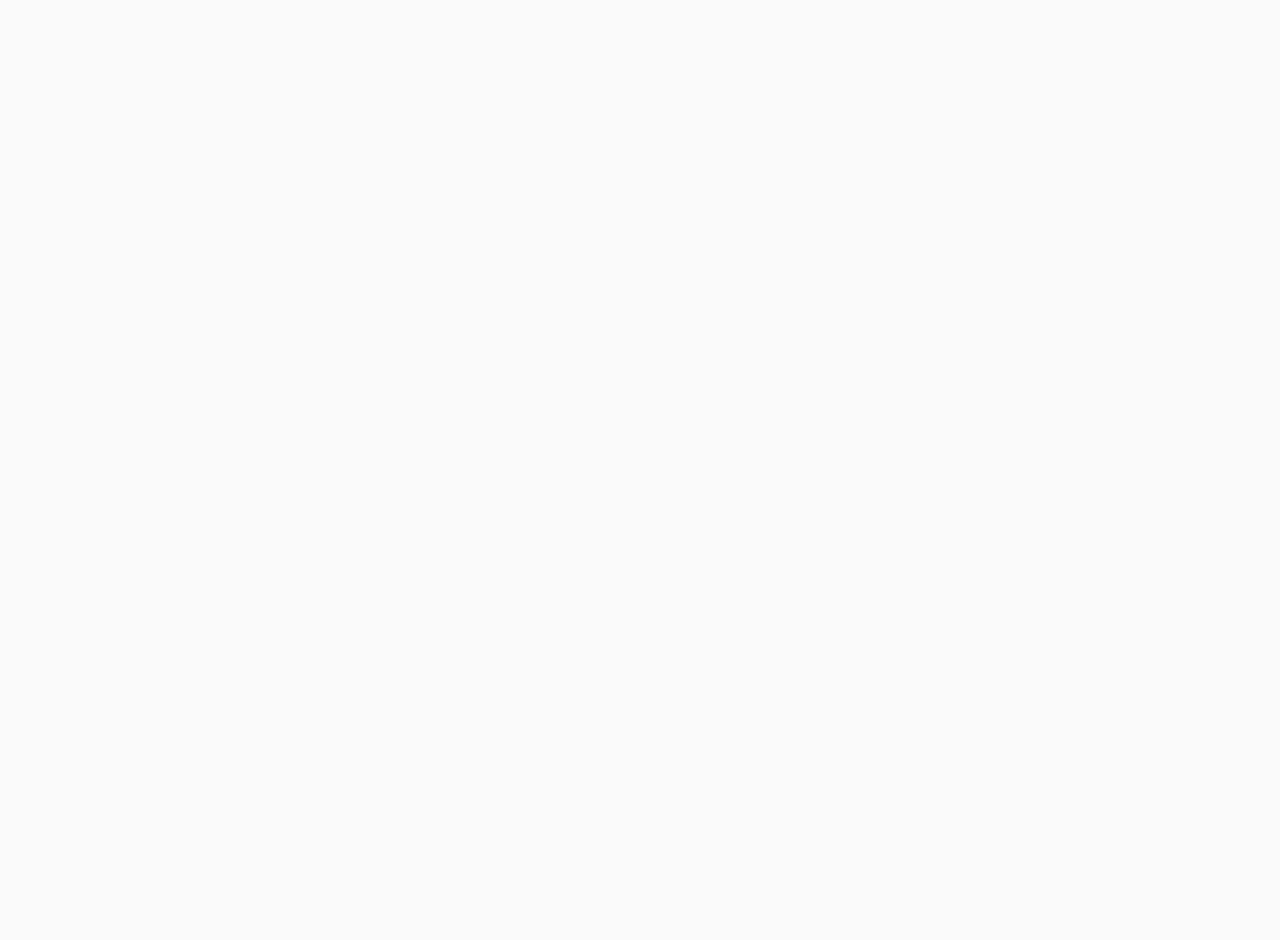
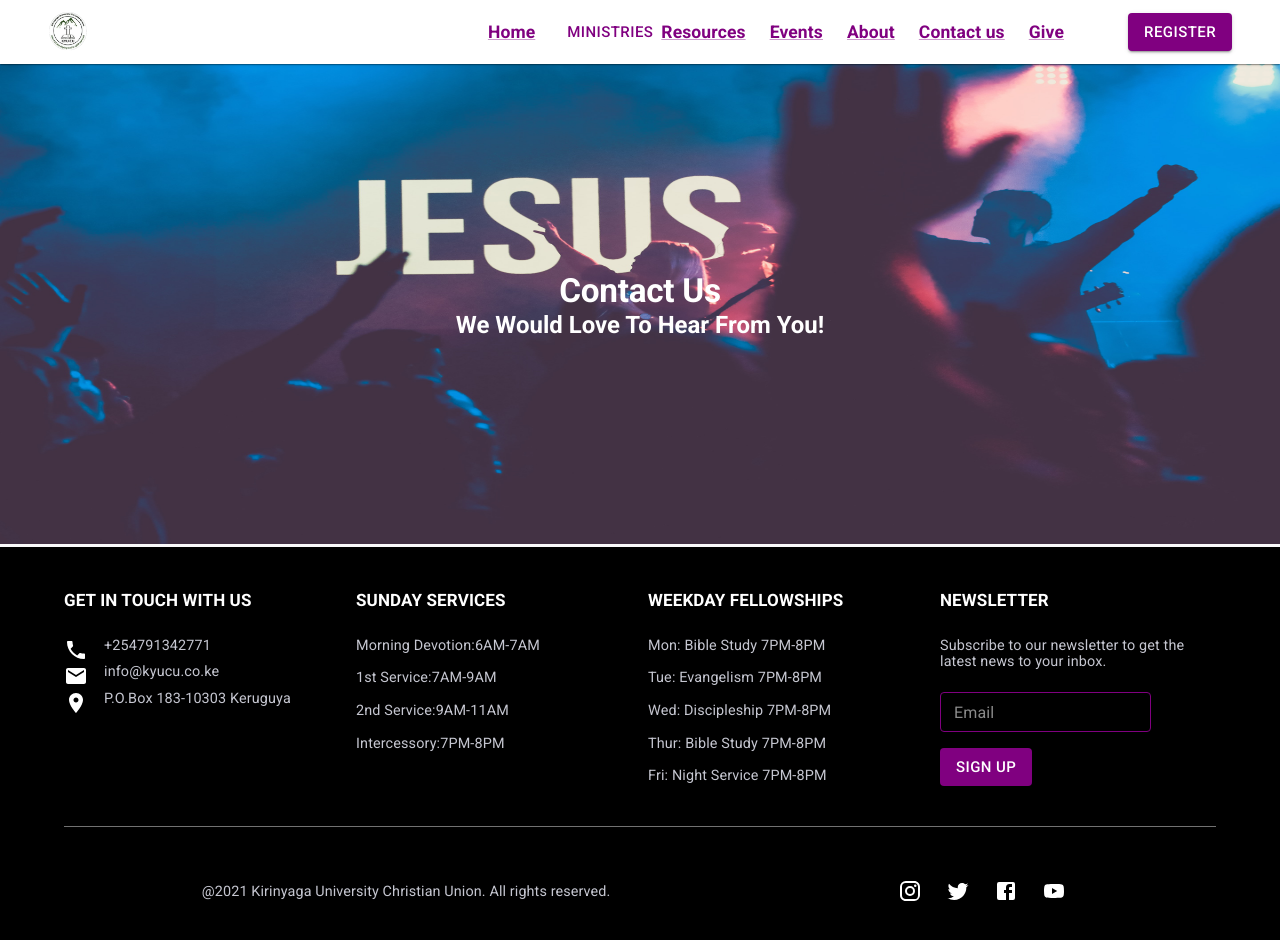
Before and after one commit to KyU-Christian-Union/kyucuwebapp, a React (Create React App) app: page /contactUs in a window 1280 px wide. Shown: the top 940 px of the page. Before the commit the page ends 800 px from the top, so only its background shows below. Built offline with nearby package versions, Linux system fonts and the light colour scheme.

Commit message:
hero image and title

```diff
--- a/src/App/App.jsx
+++ b/src/App/App.jsx
@@ -8,6 +8,7 @@ import SpecificEventPage from '../pages/SpecificEventPage/SpecificEventPage';
 import MinistriesPage from '../pages/MinistriesPage/MinistriesPage';
 import MinistryDetails from '../pages/MinistryDetails/MinistryDetails';
 import PostArticle from '../pages/PostArticle/PostArticle';
+import ContactPage from '../pages/ContactPage/ContactPage';
 
 const useStyles = makeStyles(() => ({
   root: {
@@ -31,6 +32,7 @@ function App() {
           <Route exact path="/ministryDetails" component={MinistryDetails}>
             <MinistryDetails ministryName="ICT" />
           </Route>
+          <Route exact path="/contactUs" component={ContactPage} />
         </Switch>
       </div>
     </Router>
--- a/src/components/AppBars.jsx/PublicAppBar.jsx
+++ b/src/components/AppBars.jsx/PublicAppBar.jsx
@@ -96,7 +96,7 @@ const PublicAppBar = () => {
                   About
                 </Typography>
               </Link>
-              <Link component={RouterLink} to="/#faq">
+              <Link component={RouterLink} to="/contactUs">
                 <Typography color="primary" variant="h6" className={classes.menuButton}>
                   Contact us
                 </Typography>
--- /dev/null
+++ b/src/components/Contact/ContactHero.jsx
@@ -0,0 +1,54 @@
+import React from 'react';
+import { makeStyles } from '@mui/styles';
+import { Typography } from '@mui/material';
+import eventsHeader from '../../assets/images/eventspageheader_image.jpg';
+
+// prettier-ignore
+const useStyles = makeStyles(theme => ({
+    heroText: {
+        position: 'absolute',
+        top: '50%',
+        left: '50%',
+        transform: 'translate(-50%,-50%)',
+        fontWeight: 800,
+        width: '100%',
+        color: '#ffffffff',
+        background: 'transparent',
+        padding: theme.spacing(3),
+        textAlign: 'center',
+        [theme.breakpoints.only("xs") ]: {
+            fontSize: theme.spacing(1.45)
+        },
+        [theme.breakpoints.only("sm")]: {
+            fontSize: theme.spacing(2.5)
+        },
+        [theme.breakpoints.only("md")]: {
+            fontSize: theme.spacing(4)
+        }
+    },
+    heroImage: {
+        width: '100%',
+        maxHeight: 480
+    },
+    heroContainer: {
+        position: 'relative'
+    }
+}));
+
+// prettier-ignore
+export default function ContactHero(){
+    const classes = useStyles();
+    return (
+        <>
+            <div className={classes.heroContainer}>
+            <img src={eventsHeader} alt="ContactImage" className={classes.heroImage} />
+            <Typography className={classes.heroText} variant='h2'>
+                Contact Us
+                <Typography variant="h3"  component='p'>
+                    We Would Love To Hear From You!
+                </Typography>
+            </Typography>
+            </div>
+        </>
+    );
+}
--- /dev/null
+++ b/src/components/Contact/ContactUs.jsx
@@ -0,0 +1,17 @@
+import React from 'react';
+import { Typography } from '@mui/material';
+import { makeStyles } from '@mui/styles';
+import eventsHeader from '../../assets/images/eventspageheader_image.jpg';
+
+// prettier-ignore
+const useStyles = makeStyles(theme => ({}));
+
+// prettier-ignore
+export default function ContactUs() {
+    const classes = useStyles();
+    return (
+        <>
+
+        </>
+    )
+}
--- /dev/null
+++ b/src/pages/ContactPage/ContactPage.jsx
@@ -0,0 +1,17 @@
+import React from 'react';
+import PublicAppBar from '../../components/AppBars.jsx/PublicAppBar';
+import Footer from '../../components/Footer/Footer';
+import ContactUs from '../../components/Contact/ContactUs';
+import ContactHero from '../../components/Contact/ContactHero';
+
+// prettier-ignore
+export default function ContactPage() {
+    return (
+        <>
+            <PublicAppBar />
+            <ContactHero />
+            <ContactUs />
+            <Footer />
+        </>
+    );
+}
```
